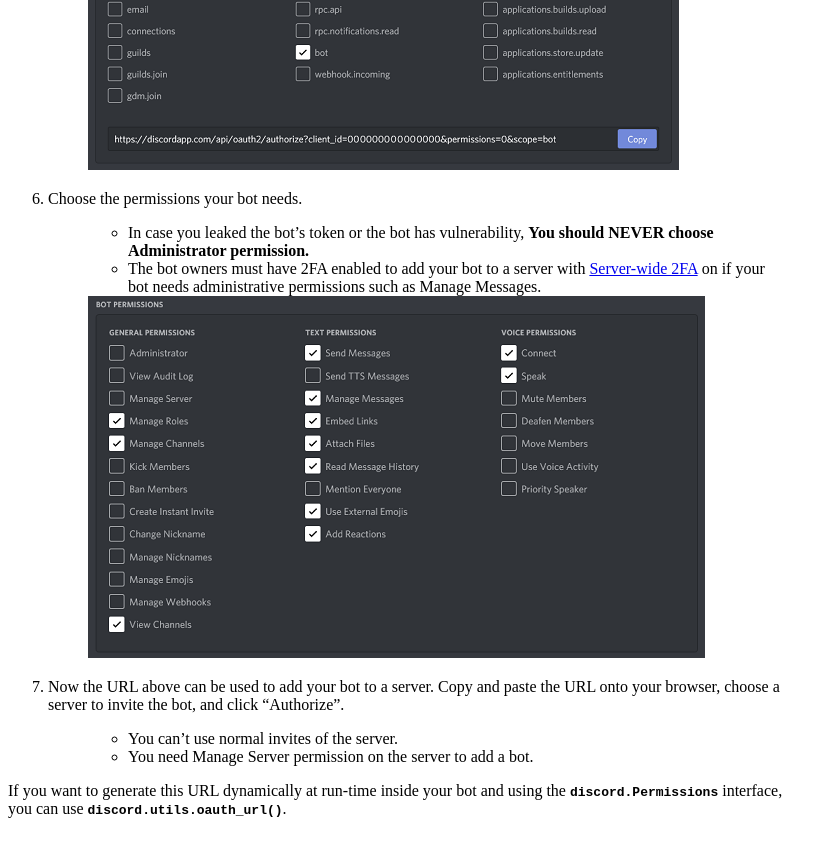
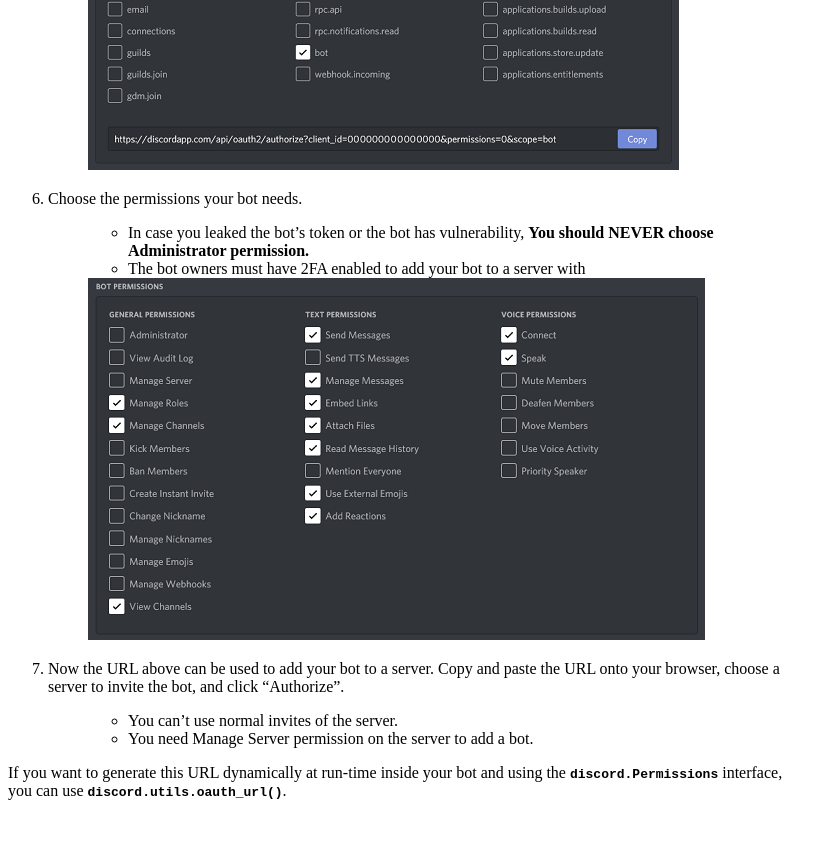
Before and after one commit to Rapptz/discord.py, a Sphinx documentation site: the page built from docs/discord.rst, in a window 1280 px wide and 900 px high, scrolled down 2248 px. Shown: the top 857 px of the window, without its empty margins (0-837 px from the left). Built offline with Sphinx 7.4.7, drawn with Linux system fonts in a browser that asks for light colours.

Commit message:
Update docs/discord.rst
Co-Authored-By: apple502j <33279053+apple502j@users.noreply.github.com>

```diff
--- a/docs/discord.rst
+++ b/docs/discord.rst
@@ -79,7 +79,6 @@ If you want to invite your bot you must create an invite URL for your bot.
     - In case you leaked the bot's token or the bot has vulnerability, **You should NEVER choose Administrator permission.**
 
     - The bot owners must have 2FA enabled to add your bot to a server with
-      `Server-wide 2FA <https://support.discordapp.com/hc/en-us/articles/115000088971-Three-Steps-to-a-Safer-Server>`_ on if your bot needs administrative permissions such as Manage Messages.
 
     .. image:: /images/discord_oauth2_perms.png
         :alt: The permission chooser with some permissions checked.
```
